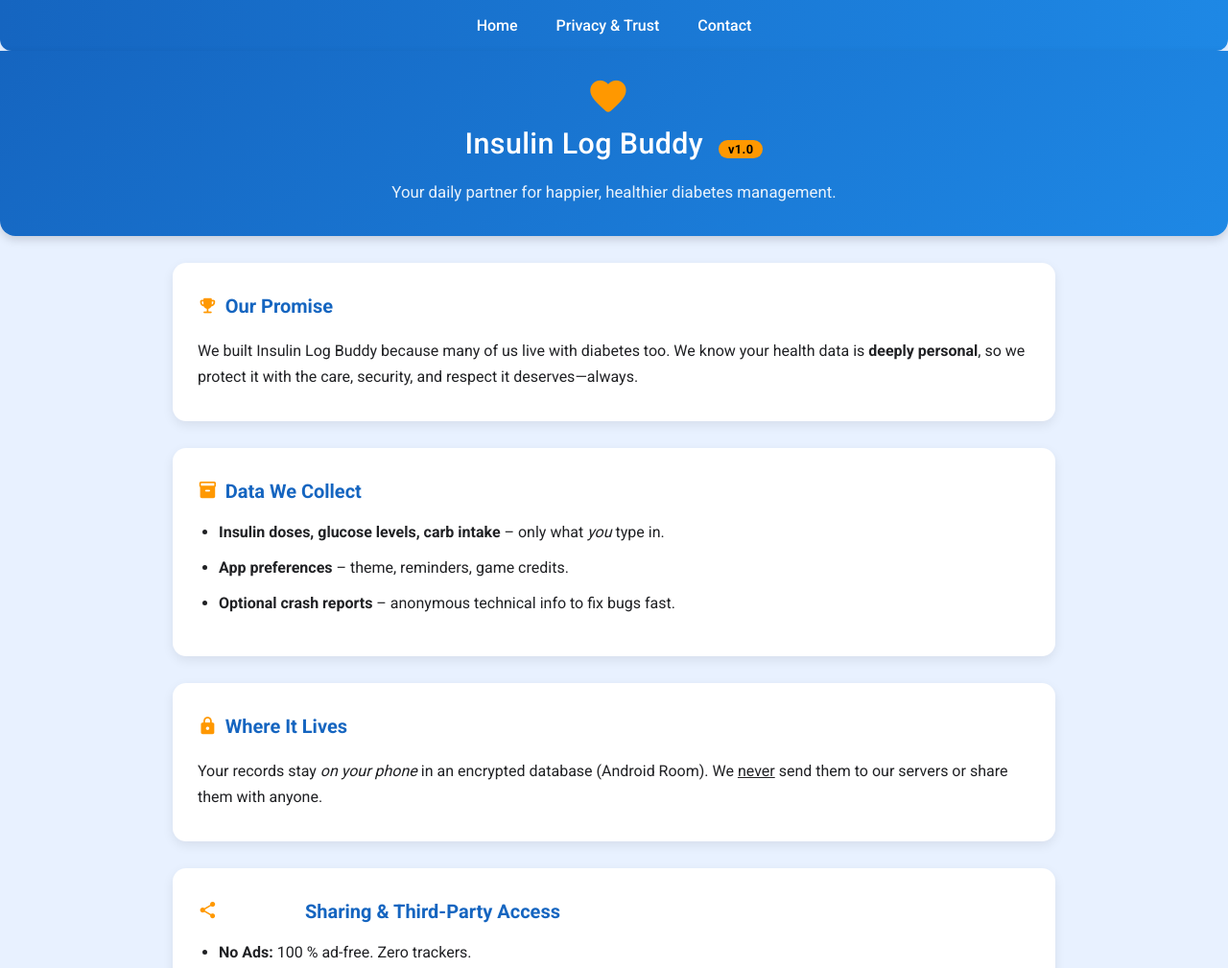
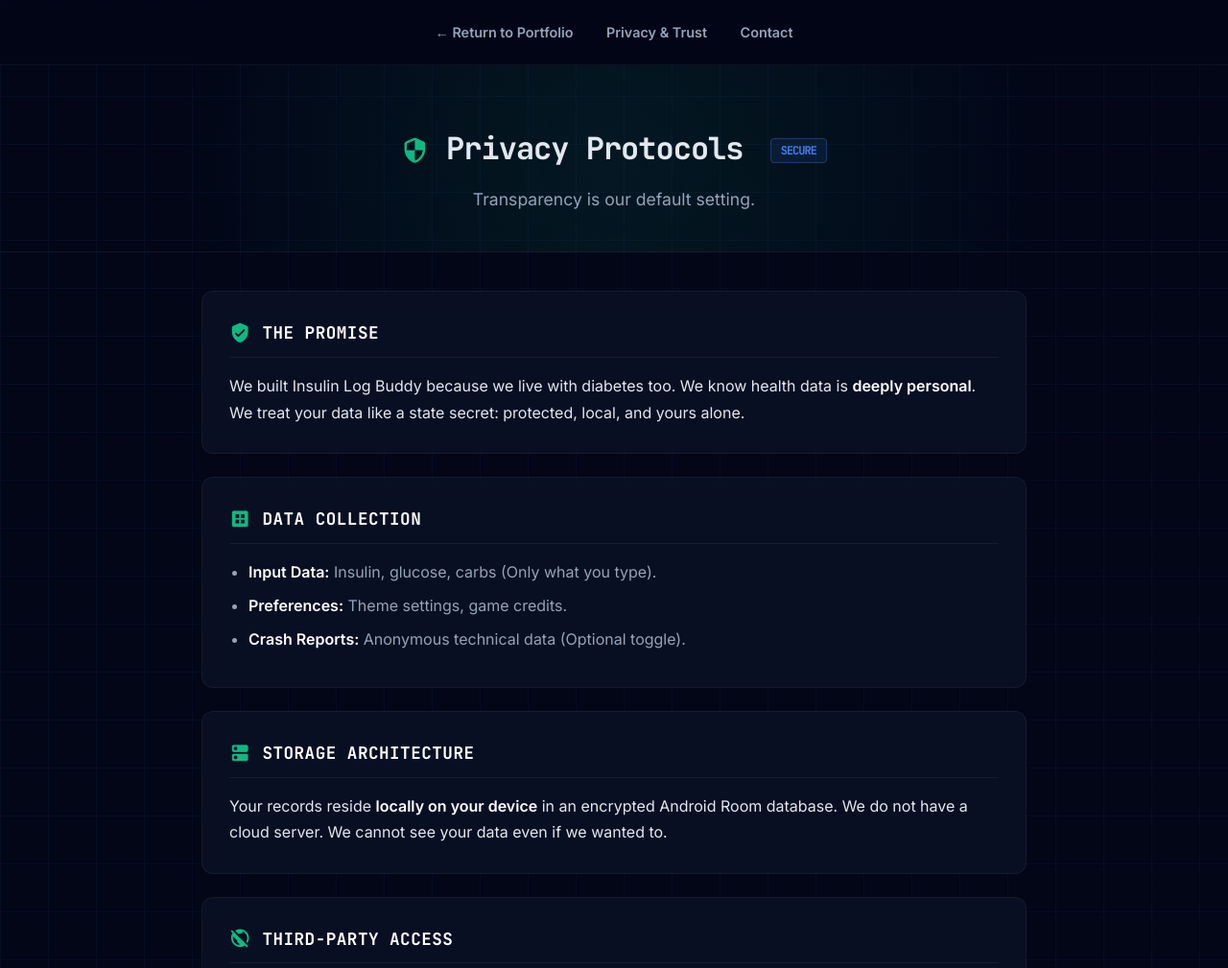
Before and after one commit to PositivePhill/insulinlogbuddy, a plain HTML site: page privacy.html in a window 1280 px wide. Shown: the top 1009 px of the page at 96% size. Drawn offline with Linux system fonts and the light colour scheme.

Commit message:
Update privacy.html

```diff
--- a/privacy.html
+++ b/privacy.html
@@ -3,218 +3,239 @@
 <head>
 <meta charset="UTF-8" />
 <meta name="viewport" content="width=device-width, initial-scale=1.0" />
-<title>Insulin Log Buddy • Privacy & Trust</title>
+<title>Insulin Log Buddy • Privacy Protocols</title>
 
-<!-- Google Fonts -->
-<link href="https://fonts.googleapis.com/css2?family=Roboto:wght@300;400;500;700&display=swap" rel="stylesheet" />
-<!-- Material Icons (optional) -->
+<link href="https://fonts.googleapis.com/css2?family=Inter:wght@400;600;800&family=JetBrains+Mono:wght@400;700&display=swap" rel="stylesheet"/>
 <link href="https://fonts.googleapis.com/icon?family=Material+Icons+Round" rel="stylesheet" />
 
 <style>
-/* ─────── Color + Spacing Tokens ─────── */
+/* ─────── Cyber Theme Tokens ─────── */
 :root{
-  --primary:   #1565c0;
-  --primary-2: #1e88e5;
-  --accent:    #ff9800;
-  --bg:        #e8f1ff;
-  --card:      #ffffff;
-  --text:      #202124;
-  --muted:     #607d8b;
+  --bg-dark: #020617;
+  --card-bg: #0f172a;
+  --text-main: #e2e8f0;
+  --text-muted: #94a3b8;
+  --accent-primary: #3b82f6;
+  --accent-secondary: #10b981;
 }
-  .appicon {
-  font-size: 2.8rem;
-  color: var(--accent);
-  vertical-align: middle;
-  margin-right: 12px;
+
+*,*::before,*::after{box-sizing:border-box;margin:0;padding:0}
+
+body{
+  font: 400 16px/1.7 "Inter", sans-serif;
+  background-color: var(--bg-dark);
+  /* Cyber Grid Background */
+  background-image: linear-gradient(rgba(59, 130, 246, 0.05) 1px, transparent 1px),
+  linear-gradient(90deg, rgba(59, 130, 246, 0.05) 1px, transparent 1px);
+  background-size: 50px 50px;
+  color: var(--text-main);
+  -webkit-font-smoothing: antialiased;
 }
-/* ─────── Basics ─────── */
-*,*::before,*::after{box-sizing:border-box;margin:0;padding:0}
-body{
-  font:400 16px/1.7 "Roboto", sans-serif;
-  background:var(--bg);
-  color:var(--text);
-  -webkit-font-smoothing:antialiased;
+
+.wrapper{
+  max-width: 900px;
+  margin: 0 auto;
+  padding: 0 20px 80px;
 }
-.wrapper{
-  max-width:960px;
-  margin:0 auto;
-  padding:0 20px 80px;
-}
+
 /* ─────── Top Bar ─────── */
 .topbar{
-  background:linear-gradient(135deg,var(--primary),var(--primary-2));
-  color:white;
-  padding:26px 20px 32px;
-  text-align:center;
-  border-bottom-left-radius:16px;
-  border-bottom-right-radius:16px;
-  box-shadow:0 4px 10px rgba(0,0,0,.15);
+  text-align: center;
+  padding: 60px 20px 40px;
+  border-bottom: 1px solid rgba(255,255,255,0.05);
+  margin-bottom: 40px;
+  background: radial-gradient(circle at center, rgba(16, 185, 129, 0.1) 0%, transparent 70%);
 }
 .topbar h1{
-  font-size:1.9rem;
-  font-weight:500;
-  letter-spacing:.4px;
+  font-family: 'JetBrains Mono', monospace;
+  font-size: 2rem;
+  font-weight: 700;
+  letter-spacing: -1px;
 }
 .badge{
-  background:var(--accent);
-  color:#000;
-  font-size:.8rem;
-  font-weight:700;
-  padding:2px 10px;
-  border-radius:9999px;
-  margin-left:8px;
+  background: rgba(59, 130, 246, 0.1);
+  color: var(--accent-primary);
+  border: 1px solid rgba(59, 130, 246, 0.3);
+  font-size: 0.75rem;
+  padding: 4px 10px;
+  border-radius: 4px;
+  margin-left: 10px;
+  vertical-align: middle;
 }
-.tagline{font-size:1.05rem;margin-top:10px;opacity:.9}
+.tagline{
+  color: var(--text-muted);
+  font-size: 1.1rem;
+  margin-top: 10px;
+}
 
 /* ─────── Section Cards ─────── */
 section{
-  background:var(--card);
-  margin-top:28px;
-  padding:28px 26px 32px;
-  border-radius:14px;
-  box-shadow:0 4px 12px rgba(0,0,0,.08);
-  animation:fadeIn .6s ease;
+  background: rgba(15, 23, 42, 0.6);
+  border: 1px solid rgba(255,255,255,0.05);
+  backdrop-filter: blur(10px);
+  margin-top: 24px;
+  padding: 28px;
+  border-radius: 12px;
+  animation: slideUp 0.5s ease forwards;
+  opacity: 0;
+  transform: translateY(20px);
 }
-@keyframes fadeIn{from{opacity:0;transform:translateY(15px)} to{opacity:1;transform:none}}
+
+/* Staggered animation delay for sections */
+section:nth-child(1) { animation-delay: 0.1s; }
+section:nth-child(2) { animation-delay: 0.2s; }
+section:nth-child(3) { animation-delay: 0.3s; }
+section:nth-child(4) { animation-delay: 0.4s; }
+section:nth-child(5) { animation-delay: 0.5s; }
+section:nth-child(6) { animation-delay: 0.6s; }
+
+@keyframes slideUp { to { opacity: 1; transform: translateY(0); } }
 
 h2{
-  font-size:1.25rem;
-  font-weight:700;
-  color:var(--primary);
-  margin-bottom:16px;
-  display:flex;align-items:center;gap:8px;
+  font-family: 'JetBrains Mono', monospace;
+  font-size: 1.1rem;
+  font-weight: 700;
+  color: #fff;
+  margin-bottom: 16px;
+  display: flex; align-items: center; gap: 12px;
+  text-transform: uppercase;
+  letter-spacing: 0.5px;
+  border-bottom: 1px solid rgba(255,255,255,0.05);
+  padding-bottom: 10px;
 }
 h2 .material-icons-round{
-  font-size:1.3rem;
-  color:var(--accent);
+  font-size: 1.4rem;
+  color: var(--accent-secondary);
 }
 
-ul{padding-left:22px;margin-top:-4px}
-li{margin-bottom:10px}
+ul{ padding-left: 20px; color: var(--text-muted); }
+li{ margin-bottom: 8px; }
+strong{ color: #fff; font-weight: 600; }
+em{ font-style: italic; color: var(--accent-primary); }
 
-strong{font-weight:700}
-em{font-style:italic}
 a{
-  color:var(--primary-2);
-  text-decoration:none;
-  font-weight:500;
-  position:relative;
+  color: var(--accent-primary);
+  text-decoration: none;
+  border-bottom: 1px dashed var(--accent-primary);
+  transition: all 0.2s;
 }
-a::after{
-  content:"";
-  position:absolute;left:0;bottom:-2px;width:100%;height:2px;
-  background:var(--primary-2);transform:scaleX(0);
-  transform-origin:left;transition:transform .3s;
+a:hover{ color: #fff; border-bottom-style: solid; }
+
+/* ─────── Navigation ─────── */
+nav {
+  text-align: center;
+  padding: 20px;
+  background: rgba(2, 6, 23, 0.8);
+  position: sticky;
+  top: 0;
+  z-index: 50;
+  backdrop-filter: blur(8px);
+  border-bottom: 1px solid rgba(255,255,255,0.05);
 }
-a:hover::after{transform:scaleX(1)}
+nav a {
+  color: var(--text-muted);
+  border: none;
+  font-weight: 600;
+  font-size: 0.9rem;
+  margin: 0 15px;
+}
+nav a:hover { color: #fff; }
 
 /* ─────── Footer ─────── */
 footer{
-  text-align:center;
-  margin-top:40px;
-  font-size:.9rem;
-  color:var(--muted);
+  text-align: center;
+  margin-top: 60px;
+  font-size: 0.9rem;
+  color: var(--text-muted);
 }
-footer .material-icons-round{font-size:1rem;vertical-align:-2px;color:#e57373}
 </style>
 </head>
 
 <body>
 
-  <nav style="
-    width:100%;
-    background: linear-gradient(90deg,#1565c0,#1e88e5);
-    color:#fff;
-    padding: 13px 0;
-    text-align:center;
-    box-shadow:0 2px 8px rgba(21,101,192,0.09);
-    border-bottom-left-radius: 12px;
-    border-bottom-right-radius: 12px;
-    margin-bottom: 0;">
-    <a href="index.html" style="color:#fff;text-decoration:none;padding:0 18px;font-weight:500;">Home</a>
-    <a href="privacy.html" style="color:#fff;text-decoration:none;padding:0 18px;font-weight:500;">Privacy & Trust</a>
-    <a href="mailto:insulinlogbuddy@gmail.com" style="color:#fff;text-decoration:none;padding:0 18px;font-weight:500;">Contact</a>
+  <nav>
+    <a href="index.html">← Return to Portfolio</a>
+    <a href="privacy.html">Privacy & Trust</a>
+    <a href="mailto:insulinlogbuddy@gmail.com">Contact</a>
   </nav>
-  <!-- ...rest of your content... -->
-<div class="topbar">
-    <span class="material-icons-round appicon">favorite</span>
+
+  <div class="topbar">
     <h1>
-      Insulin Log Buddy
-      <span class="badge">v1.0</span>
+      <span class="material-icons-round" style="font-size:1.8rem;vertical-align:-5px; color:var(--accent-secondary);">security</span>
+      Privacy Protocols
+      <span class="badge">SECURE</span>
     </h1>
-    <p class="tagline">Your daily partner for happier, healthier diabetes management.</p>
+    <p class="tagline">Transparency is our default setting.</p>
   </div>
 
 <div class="wrapper">
 
 <!-- Section 1 -->
 <section>
-  <h2><span class="material-icons-round">emoji_events</span>Our Promise</h2>
-  <p>We built Insulin Log Buddy because many of us live with diabetes too. We know your health data is <strong>deeply personal</strong>, so we protect it with the care, security, and respect it deserves—always.</p>
+  <h2><span class="material-icons-round">verified_user</span>The Promise</h2>
+  <p>We built Insulin Log Buddy because we live with diabetes too. We know health data is <strong>deeply personal</strong>. We treat your data like a state secret: protected, local, and yours alone.</p>
 </section>
 
 <!-- Section 2 -->
 <section>
-  <h2><span class="material-icons-round">inventory_2</span>Data We Collect</h2>
+  <h2><span class="material-icons-round">dataset</span>Data Collection</h2>
   <ul>
-    <li><strong>Insulin doses, glucose levels, carb intake</strong> – only what <em>you</em> type in.</li>
-    <li><strong>App preferences</strong> – theme, reminders, game credits.</li>
-    <li><strong>Optional crash reports</strong> – anonymous technical info to fix bugs fast.</li>
+    <li><strong>Input Data:</strong> Insulin, glucose, carbs (Only what you type).</li>
+    <li><strong>Preferences:</strong> Theme settings, game credits.</li>
+    <li><strong>Crash Reports:</strong> Anonymous technical data (Optional toggle).</li>
   </ul>
 </section>
 
 <!-- Section 3 -->
 <section>
-  <h2><span class="material-icons-round">lock</span>Where It Lives</h2>
-  <p>Your records stay <em>on your phone</em> in an encrypted database (Android Room). We <u>never</u> send them to our servers or share them with anyone.</p>
+  <h2><span class="material-icons-round">dns</span>Storage Architecture</h2>
+  <p>Your records reside <strong>locally on your device</strong> in an encrypted Android Room database. We do not have a cloud server. We cannot see your data even if we wanted to.</p>
 </section>
 
 <!-- Section 4 -->
 <section>
-  <h2><span class="material-icons-round">share_off</span>Sharing & Third-Party Access</h2>
+  <h2><span class="material-icons-round">public_off</span>Third-Party Access</h2>
   <ul>
-    <li><strong>No Ads:</strong> 100 % ad-free. Zero trackers.</li>
-    <li><strong>No Data Brokers:</strong> We never sell or trade your info.</li>
-    <li><strong>Optional PDF exports:</strong> Share reports only if and when <em>you</em> decide.</li>
+    <li><strong>Ads:</strong> None. Zero.</li>
+    <li><strong>Tracking:</strong> Disabled.</li>
+    <li><strong>Selling Data:</strong> Never.</li>
   </ul>
 </section>
 
 <!-- Section 5 -->
 <section>
-  <h2><span class="material-icons-round">vpn_key</span>Permissions</h2>
+  <h2><span class="material-icons-round">vpn_key</span>System Permissions</h2>
   <ul>
-    <li><strong>Notifications:</strong> Gentle reminders for logging and meds.</li>
-    <li><strong>Storage (optional):</strong> Needed only to save PDF reports you create.</li>
+    <li><strong>Notifications:</strong> Local triggers for reminders.</li>
+    <li><strong>Storage:</strong> Write access for PDF report generation (User initiated).</li>
   </ul>
 </section>
 
 <!-- Section 6 -->
 <section>
-  <h2><span class="material-icons-round">toggle_on</span>Your Controls</h2>
+  <h2><span class="material-icons-round">settings_suggest</span>User Controls</h2>
   <ul>
-    <li>Erase data anytime via <em>Settings → Erase Local Data</em>.</li>
-    <li>Uninstalling deletes all stored health data.</li>
-    <li>Toggle crash reporting under <em>Settings → Privacy</em>.</li>
+    <li><strong>Purge:</strong> <em>Settings → Erase Local Data</em> instantly wipes the DB.</li>
+    <li><strong>Uninstall:</strong> Removes all data permanently.</li>
   </ul>
 </section>
 
 <!-- Section 7 -->
 <section>
-  <h2><span class="material-icons-round">medical_information</span>Disclaimer</h2>
-  <p>Insulin Log Buddy is a personal tracking tool and <strong>not</strong> a medical device. Always follow professional medical advice. In an emergency, dial your local emergency services.</p>
+  <h2><span class="material-icons-round">gavel</span>Legal Disclaimer</h2>
+  <p>Insulin Log Buddy is a tracking utility, <strong>not a medical device</strong>. Decisions regarding medication should always be made under the guidance of a healthcare professional.</p>
 </section>
 
 <!-- Section 8 -->
 <section>
-  <h2><span class="material-icons-round">email</span>Contact Us</h2>
-  <p>Questions or feedback? Reach out: <a href="mailto:insulinlogbuddy@gmail.com">insulinlogbuddy@gmail.com</a>. We read every message!</p>
+  <h2><span class="material-icons-round">alternate_email</span>Contact Channel</h2>
+  <p>Questions? Signal us at: <a href="mailto:insulinlogbuddy@gmail.com">insulinlogbuddy@gmail.com</a></p>
 </section>
 
 <footer>
-  © 2025 Insulin Log Buddy • Made with <span class="material-icons-round">coffee</span> &amp; care
+  © 2025 Insulin Log Buddy • Secure by Design.
 </footer>
 
 </div><!-- /wrapper -->
 </body>
-
 </html>
```
